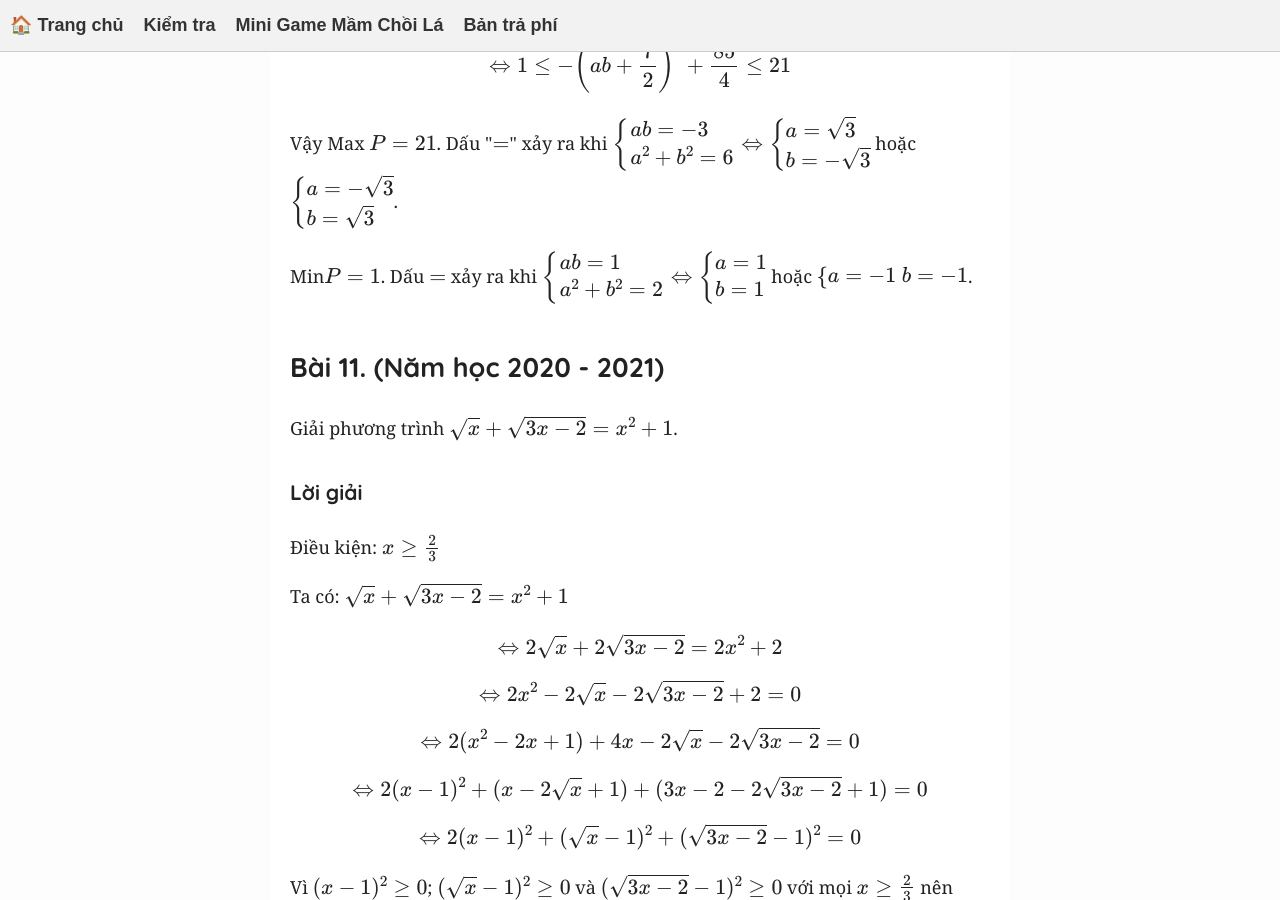
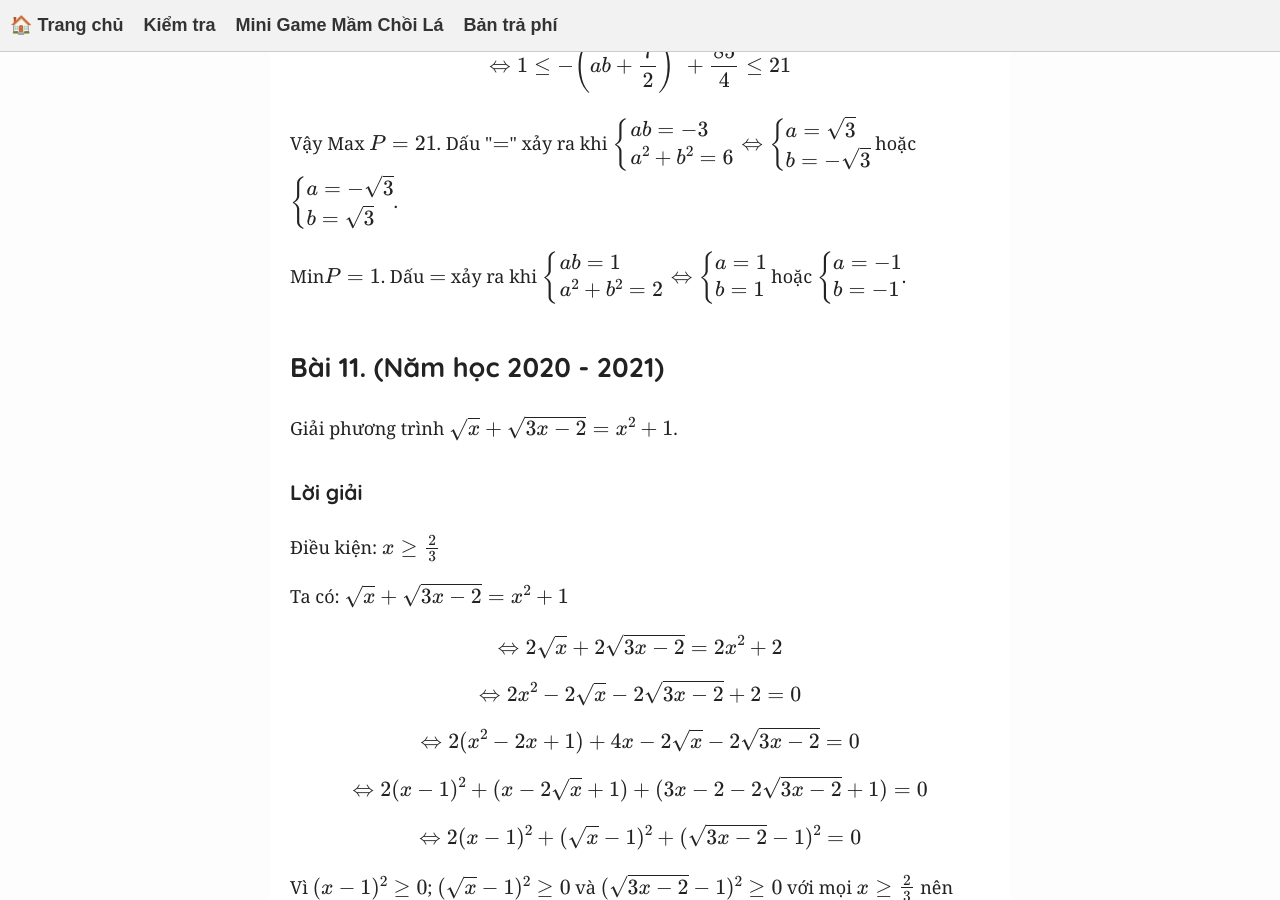
Before and after one commit to NguyenMuoiVN1988/publicstudyrepo, a Jekyll site: the page built from T9/T9CDC5THIVAO10.html, in a window 1280 px wide and 900 px high, scrolled down 6746 px. Built offline with Jekyll 4.4.1, drawn with Linux system fonts in a browser that asks for light colours.

```diff
--- a/T9/T9CDC5THIVAO10.html
+++ b/T9/T9CDC5THIVAO10.html
@@ -184,7 +184,7 @@ tags: [Toán 9, Bất phương trình, phương trình vô tỷ, Ôn thi vào 10
 </p>
 <p>Min$P = 1$. Dấu $=$ xảy ra khi $\begin{cases} ab = 1 \\ a^2 + b^2 = 2
   \end{cases} \Leftrightarrow \begin{cases} a = 1 \\ b = 1 \end{cases}$ hoặc
-  $\begin{cases} a = -1 \ b = -1 \end{cases}$.</p>
+  $\begin{cases} a = -1 \\ b = -1 \end{cases}$.</p>
 <h2>Bài 11. (Năm học 2020 - 2021)</h2>
 <p>Giải phương trình $\sqrt{x} + \sqrt{3x-2} = x^2 + 1$.</p>
 <h3>Lời giải</h3>
```
